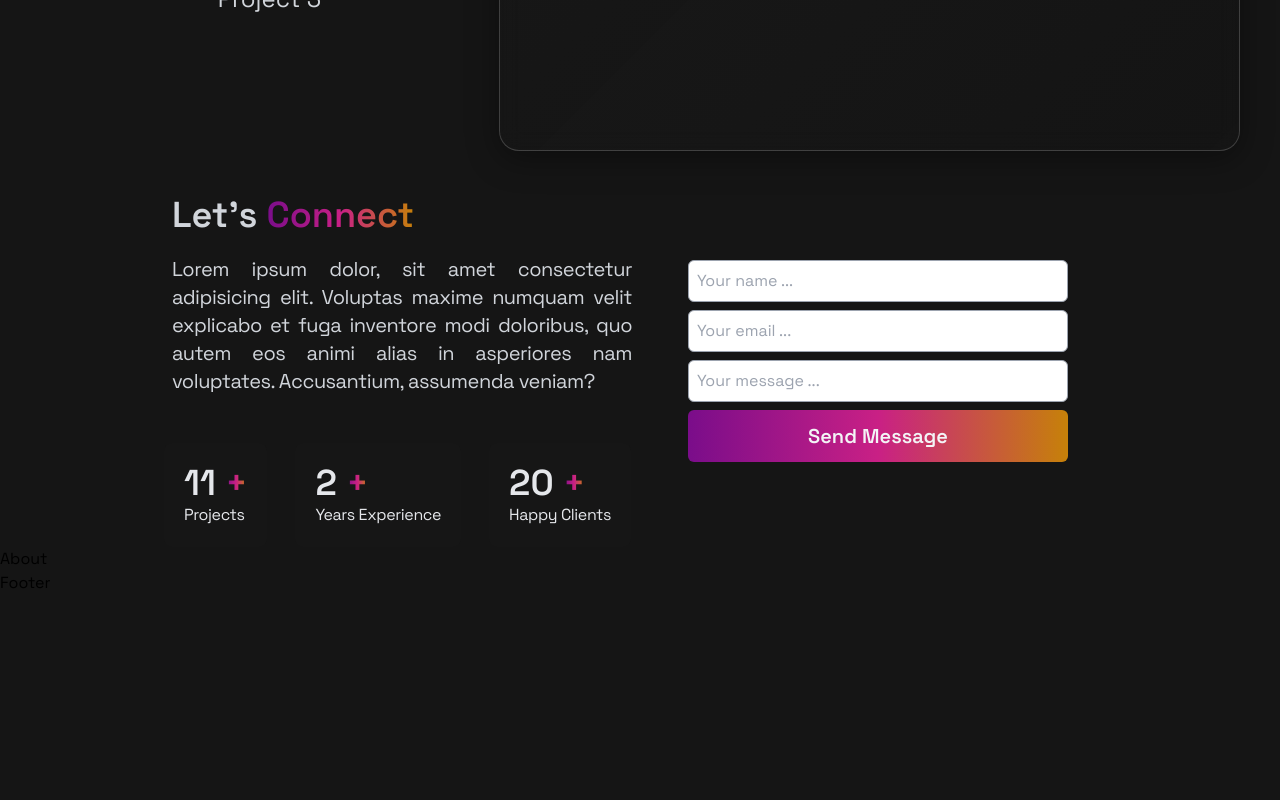
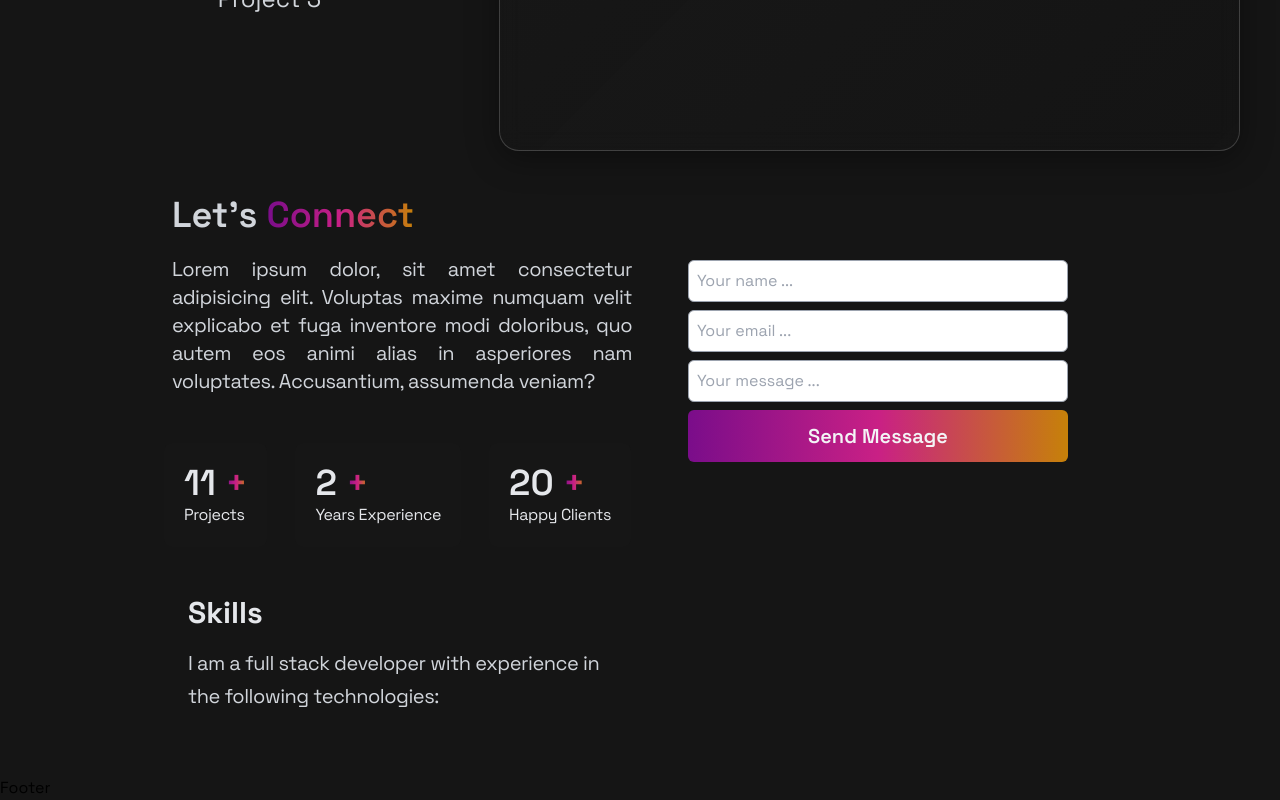
Before and after one commit to njange/portfolio, a React (Vite) app: page / in a window 1280 px wide. Shown: the part 1183-1983 px from the top of the page. Before the commit the page ends 1778 px from the top, so only its background shows below. Built offline with nearby package versions, Linux system fonts and the light colour scheme.

Commit message:
skills section

```diff
--- a/src/components/About.jsx
+++ b/src/components/About.jsx
@@ -16,7 +16,18 @@ import {
 
 const About = () => {
   return (
-    <div>About</div>
+    <div className='max-w-[1000px] mx-auto p-6 grid md:grid-cols-2 gap-8 place-items-center' id='about'>
+      <div className='p-6'>
+        <h2 className='text-gray-200 text-3xl font-bold mb-4'>Skills</h2>
+        <p className='text-gray-300 mb-4'>
+          I am a full stack developer with experience in the following technologies:
+        </p>
+        <div className='md:flex flex-wrap gap-4 text-4xl justify-center'>
+
+        </div>
+
+      </div>
+    </div>
   )
 }
 
```
